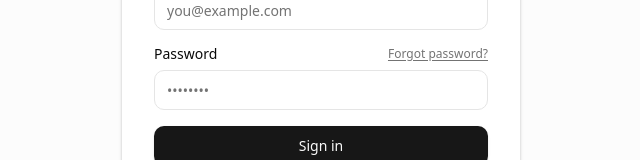
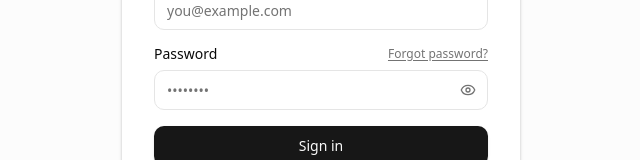
Before and after one commit to sarthak7846/uptime-monitor-fe, a Next.js app: page /auth/signin in a window 1280 px wide. Shown: the part 338-498 px from the top of the page, without its empty margins (319-959 px from the left). Built offline with nearby package versions, Linux system fonts and the light colour scheme.

Commit message:
fix: created signup functionality

```diff
--- a/app/(signed)/dashboard/DashboardClient.tsx
+++ b/app/(signed)/dashboard/DashboardClient.tsx
@@ -4,7 +4,7 @@ import Link from "next/link";
 import { IncidentStatus } from "@/app/(signed)/incident/types";
 import { MonitorStatus } from "@/app/(signed)/monitor/types";
 import ChannelBadge from "@/components/ChannelBadge";
-import { dashboardMonitors, dashboardNotifications } from "./mock-data";
+import { dashboardMonitors } from "./mock-data";
 import { DashboardState } from "./types";
 
 const monitorStatusStyles: Record<MonitorStatus, string> = {
@@ -70,10 +70,7 @@ const StatCard = ({
 };
 
 const DashboardClient = ({ initialDashboardState }: { initialDashboardState: DashboardState }) => {
-  const { monitors, incidents } = initialDashboardState;
-  // const monitors = dashboardMonitors;
-  // const incidents = dashboardIncidents;
-  const { endpoints } = dashboardNotifications;
+  const { monitors, incidents, endpoints } = initialDashboardState;
 
   const statusCounts = monitors.reduce(
     (acc, m) => {
@@ -191,7 +188,7 @@ const DashboardClient = ({ initialDashboardState }: { initialDashboardState: Das
                   <tr key={monitor.id} className="hover:bg-muted/40">
                     <td className="px-4 py-2.5">
                       <span className="text-foreground font-medium">{monitor.name}</span>
-                      <p className="text-muted-foreground max-w-[200px] truncate text-xs sm:max-w-none">
+                      <p className="text-muted-foreground max-w-50 truncate text-xs sm:max-w-none">
                         {monitor.url}
                       </p>
                     </td>
--- a/app/(signed)/monitor/types.ts
+++ b/app/(signed)/monitor/types.ts
@@ -31,4 +31,4 @@ export enum MonitorActionIntent {
   UPDATE = "update",
 }
 export type HttpMethod = "GET" | "POST" | "HEAD";
-export type MonitorStatus = "PENDING" | "UP" | "DOWN" | "EMPTY";
+export type MonitorStatus = "PENDING" | "UP" | "DOWN";
--- a/app/auth/[mode]/AuthForm.tsx
+++ b/app/auth/[mode]/AuthForm.tsx
@@ -1,26 +1,42 @@
 "use client";
 
 import Link from "next/link";
-import { signInAction } from "../actions";
+import { authAction } from "../actions";
 import { useActionState, useEffect } from "react";
 import { toast } from "sonner";
+import { Eye, EyeOff } from "lucide-react";
+import { useState } from "react";
+import { useRouter } from "next/navigation";
 
 type AuthFormProps = {
   mode: "signin" | "signup";
 };
 
 export function AuthForm({ mode }: AuthFormProps) {
+  const router = useRouter();
   const isSignUp = mode === "signup";
-  const [state, action, pending] = useActionState(signInAction, null);
+  const [state, action, pending] = useActionState(authAction.bind(null, mode), null);
+  const [showPassword, setShowPassword] = useState(false);
 
   useEffect(() => {
   if (!state?.message) return;
-    toast.error(state?.message);
-  }, [state?.message]);
+
+  if (state.success) {
+    toast.success(state.message);
+
+    setTimeout(() => {
+      router.push("/auth/signin");
+    }, 1000);
+
+    return;
+  }
+
+  toast.error(state.message);
+}, [state]);
 
   return (
     <div className="bg-muted/30 flex min-h-svh flex-col items-center justify-center px-4 py-12">
-      <div className="w-full max-w-[400px]">
+      <div className="w-full max-w-100">
         <div className="border-border bg-card rounded-2xl border p-8 shadow-sm">
           <div className="mb-8 text-center">
             <h1 className="text-foreground text-2xl font-semibold tracking-tight">
@@ -80,15 +96,27 @@ export function AuthForm({ mode }: AuthFormProps) {
                   </Link>
                 )}
               </div>
+
+              <div className="relative">
                 <input
                   id="password"
                   name="password"
-                type="password"
+                  type={showPassword ? "text" : "password"}
                   placeholder="••••••••"
                   autoComplete={isSignUp ? "new-password" : "current-password"}
                   required
-                className="border-input bg-background ring-offset-background placeholder:text-muted-foreground focus-visible:ring-ring flex h-10 w-full rounded-lg border px-3 py-2 text-sm focus-visible:ring-2 focus-visible:ring-offset-2 focus-visible:outline-none"
+                  className="border-input bg-background ring-offset-background placeholder:text-muted-foreground focus-visible:ring-ring flex h-10 w-full rounded-lg border px-3 py-2 pr-10 text-sm focus-visible:ring-2 focus-visible:ring-offset-2 focus-visible:outline-none"
                 />
+
+                <button
+                  type="button"
+                  onClick={() => setShowPassword((prev) => !prev)}
+                  className="text-muted-foreground hover:text-foreground absolute top-1/2 right-3 -translate-y-1/2"
+                  aria-label={showPassword ? "Hide password" : "Show password"}
+                >
+                  {showPassword ? <EyeOff className="h-4 w-4" /> : <Eye className="h-4 w-4" />}
+                </button>
+              </div>
             </div>
 
             <button
--- a/app/auth/actions.ts
+++ b/app/auth/actions.ts
@@ -4,11 +4,31 @@ import axios from "axios";
 import { cookies } from "next/headers";
 import { redirect } from "next/navigation";
 
-export async function signInAction(_: any, formData: FormData) {
+type AuthMode = "signin" | "signup";
+
+export async function authAction(mode: AuthMode, _: any, formData: FormData) {
   try {
+    console.log("formdata", formData);
+    const name = formData.get("name");
     const email = formData.get("email");
     const password = formData.get("password");
 
+    if (mode === "signup") {
+      const res = await axios.post(`${process.env.NEXT_PUBLIC_API_BASE_URL}/auth/signup`, {
+        name,
+        email,
+        password,
+      });
+
+      console.log("redircting", res.data);
+
+      return {
+        success: true,
+        message: "Account created successfully!",
+      };
+    }
+
+    console.log("some");
     const res = await axios.post(
       `${process.env.NEXT_PUBLIC_API_BASE_URL}/auth/login`,
       {
@@ -25,13 +45,14 @@ export async function signInAction(_: any, formData: FormData) {
       cookieStore.set("token", token);
     }
   } catch (error: any) {
-    console.log(error);
+    console.log("error", error?.response?.data);
+    const message = error?.response?.data?.message ?? "Something went wrong";
     return {
-      message: "Something went wrong",
+      message,
     };
   }
 
-  redirect("/dashboard");
+  redirect('/dashboard');
 }
 
 export async function getAccessToken() {
```
Also changed, not shown: app/components/SignedHeader.tsx (+0 -10 lines). Lines whose indentation alone changed are shown as unchanged.
